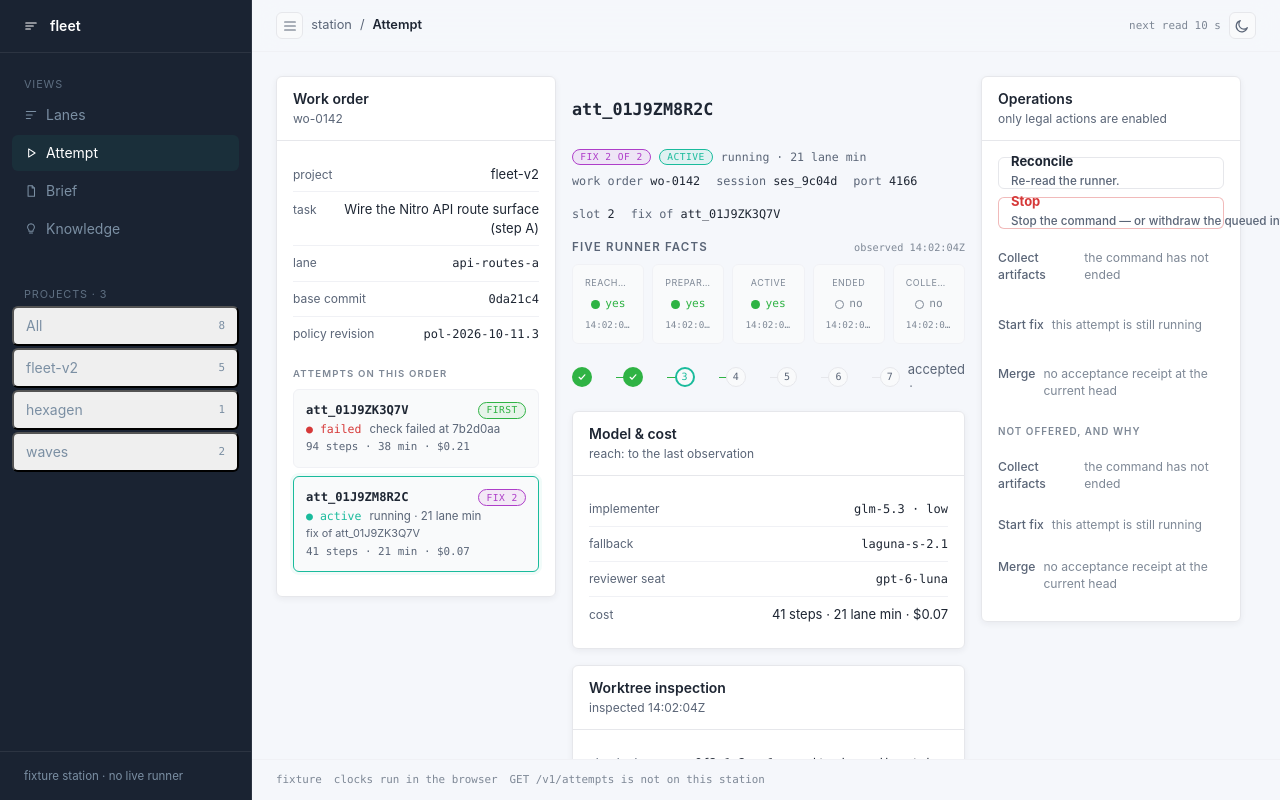
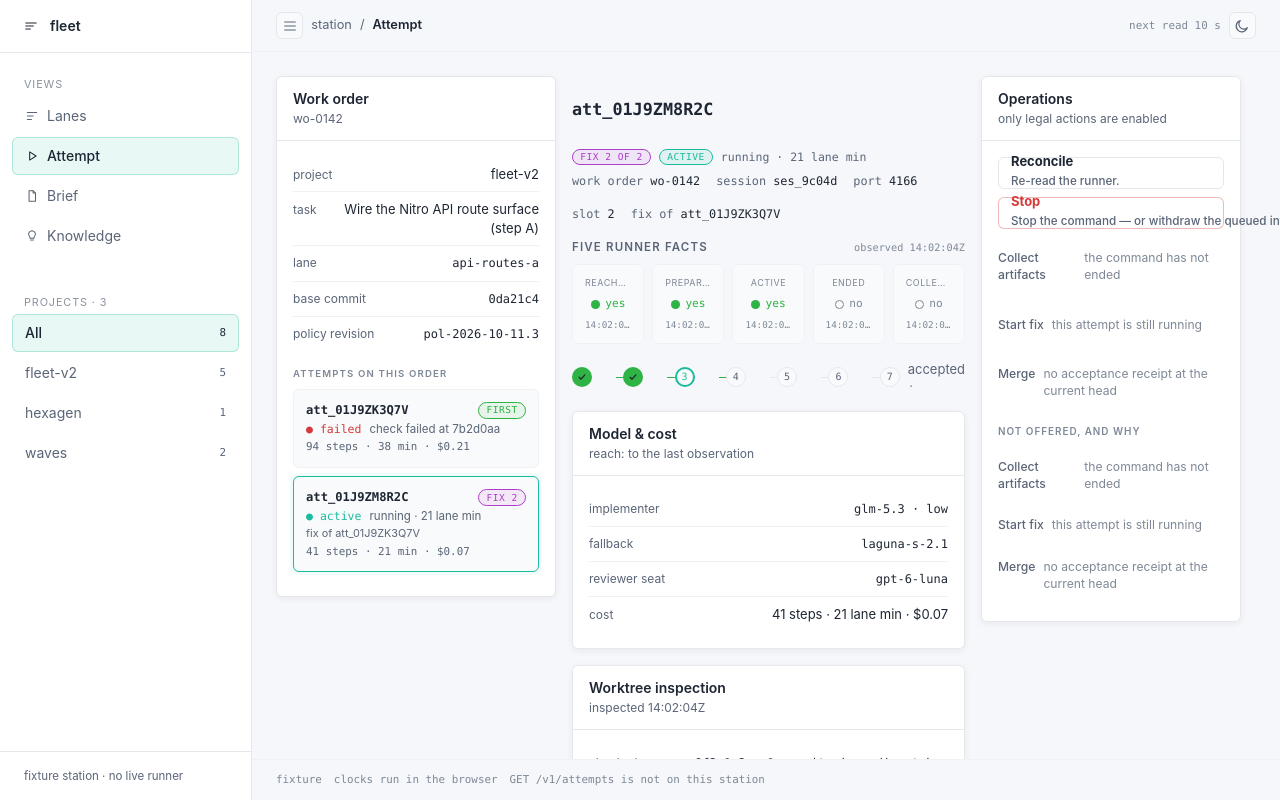
Before and after one commit to martinkrakowski/fleet-v2, a Next.js app in the folder apps/web/: page /attempt in a window 1280 px wide. Built offline with nearby package versions, Linux system fonts and the light colour scheme.

Commit message:
fix(web): align sidebar nav button styles, fix rail collapse layout, and add light-mode sidebar tokens

```diff
--- a/apps/web/src/app/globals.css
+++ b/apps/web/src/app/globals.css
@@ -25,14 +25,14 @@
   --bg-surface-secondary: #f9fafb;
   --bg-glass: rgba(245, 247, 251, 0.88);
 
-  /* Sidebar rail */
-  --sidebar-bg: #1a2332;
+  /* Sidebar rail — Light mode */
+  --sidebar-bg: #ffffff;
   --sidebar-w: 252px;
   --sidebar-rail-w: 64px;
-  --sidebar-active: rgba(26, 187, 156, 0.08);
-  --sidebar-text: #7b8fa3;
-  --sidebar-text-active: #ffffff;
-  --sidebar-border: rgba(255, 255, 255, 0.08);
+  --sidebar-active: rgba(26, 187, 156, 0.1);
+  --sidebar-text: #5a6577;
+  --sidebar-text-active: #1e2633;
+  --sidebar-border: #e6e7eb;
 
   /* Primary accent — teal */
   --primary: #1abb9c;
@@ -107,9 +107,9 @@
   --sidebar-bg: #1a2332;
   --sidebar-w: 252px;
   --sidebar-rail-w: 64px;
-  --sidebar-active: rgba(26, 187, 156, 0.08);
-  --sidebar-text: #7b8fa3;
-  --sidebar-text-active: #ffffff;
+  --sidebar-active: rgba(26, 187, 156, 0.14);
+  --sidebar-text: #93a0bb;
+  --sidebar-text-active: #e9eef7;
   --sidebar-border: rgba(255, 255, 255, 0.08);
 
   --primary: #1abb9c;
@@ -255,18 +255,31 @@ button {
   display: flex;
   align-items: center;
   gap: var(--space-2);
+  width: 100%;
   padding: var(--space-2) var(--space-3);
+  border: 1px solid transparent;
   border-radius: var(--radius);
+  background: transparent;
   color: var(--sidebar-text);
+  font: inherit;
+  text-align: left;
   text-decoration: none;
   cursor: pointer;
+  transition: background-color 0.15s ease, color 0.15s ease, border-color 0.15s ease;
 }
 .sidebar-link:hover {
   color: var(--sidebar-text-active);
   background: var(--sidebar-active);
 }
-.sidebar-link[aria-current="page"] {
+.sidebar-link[aria-current="page"],
+.sidebar-link[aria-current="true"] {
   background: var(--sidebar-active);
+  color: var(--sidebar-text-active);
+  border-color: color-mix(in srgb, var(--primary) 28%, transparent);
+  font-weight: 500;
+}
+.sidebar-link[aria-current="page"] .sidebar-badge,
+.sidebar-link[aria-current="true"] .sidebar-badge {
   color: var(--sidebar-text-active);
 }
 .sidebar-badge {
@@ -284,20 +297,32 @@ button {
 }
 
 /* Collapsed rail variant */
+@media (min-width: 992px) {
+  body.sidebar-rail .app-shell {
+    grid-template-columns: var(--sidebar-rail-w) minmax(0, 1fr);
+  }
+  body.sidebar-rail .main {
+    grid-column: 2;
+  }
+}
 body.sidebar-rail .sidebar {
   width: var(--sidebar-rail-w);
 }
+body.sidebar-rail .sidebar .sidebar-brand {
+  justify-content: center;
+  padding: var(--space-4) var(--space-2);
+}
+body.sidebar-rail .sidebar .sidebar-brand-label,
+body.sidebar-rail .sidebar .sidebar-link-label,
 body.sidebar-rail .sidebar .sidebar-label,
 body.sidebar-rail .sidebar .sidebar-badge,
+body.sidebar-rail .sidebar .sidebar-projects,
 body.sidebar-rail .sidebar .sidebar-footer {
   display: none;
 }
 body.sidebar-rail .sidebar .sidebar-link {
   justify-content: center;
   padding: var(--space-2);
-}
-body.sidebar-rail .main {
-  grid-column: 1 / -1;
 }
 
 /* Mobile off-canvas */
--- a/apps/web/src/app/layout.tsx
+++ b/apps/web/src/app/layout.tsx
@@ -2,7 +2,6 @@ import { Suspense, type ReactNode } from "react";
 import { Footer } from "../shell/footer";
 import { Sidebar } from "../shell/sidebar";
 import { Topbar } from "../shell/topbar";
-import "../shell/shell.css";
 import "./globals.css";
 
 /**
--- a/apps/web/src/shell/shell.css
+++ /dev/null
@@ -1,33 +0,0 @@
-/*
- * Fleet v2 — shell component rules that supplement the Admin Shell layout
- * classes owned by apps/web/src/app/globals.css (see docs/DESIGN.md).
- *
- * Everything here goes through the design tokens; no hard-coded colours.
- */
-
-/* Collapsed desktop icon rail (`body.sidebar-rail`): keep the glyph, drop
- * the text and the counts, and shrink the grid track to the rail width. */
-@media (min-width: 992px) {
-  body.sidebar-rail .app-shell {
-    grid-template-columns: var(--sidebar-rail-w) minmax(0, 1fr);
-  }
-  body.sidebar-rail .main {
-    grid-column: 2;
-  }
-}
-
-body.sidebar-rail .sidebar .sidebar-link-label,
-body.sidebar-rail .sidebar .sidebar-brand-label {
-  display: none;
-}
-
-body.sidebar-rail .sidebar .sidebar-brand {
-  justify-content: center;
-  padding: var(--space-4) var(--space-2);
-}
-
-/* The projects list is text-only; it stays in the expanded sidebar and in
- * the mobile drawer instead of the icon rail. */
-body.sidebar-rail .sidebar .sidebar-projects {
-  display: none;
-}
```
Also changed, not shown: apps/web/src/shell/sidebar.tsx (+8 -4 lines), 1 other file (tests, documents, lock files or other folders).
